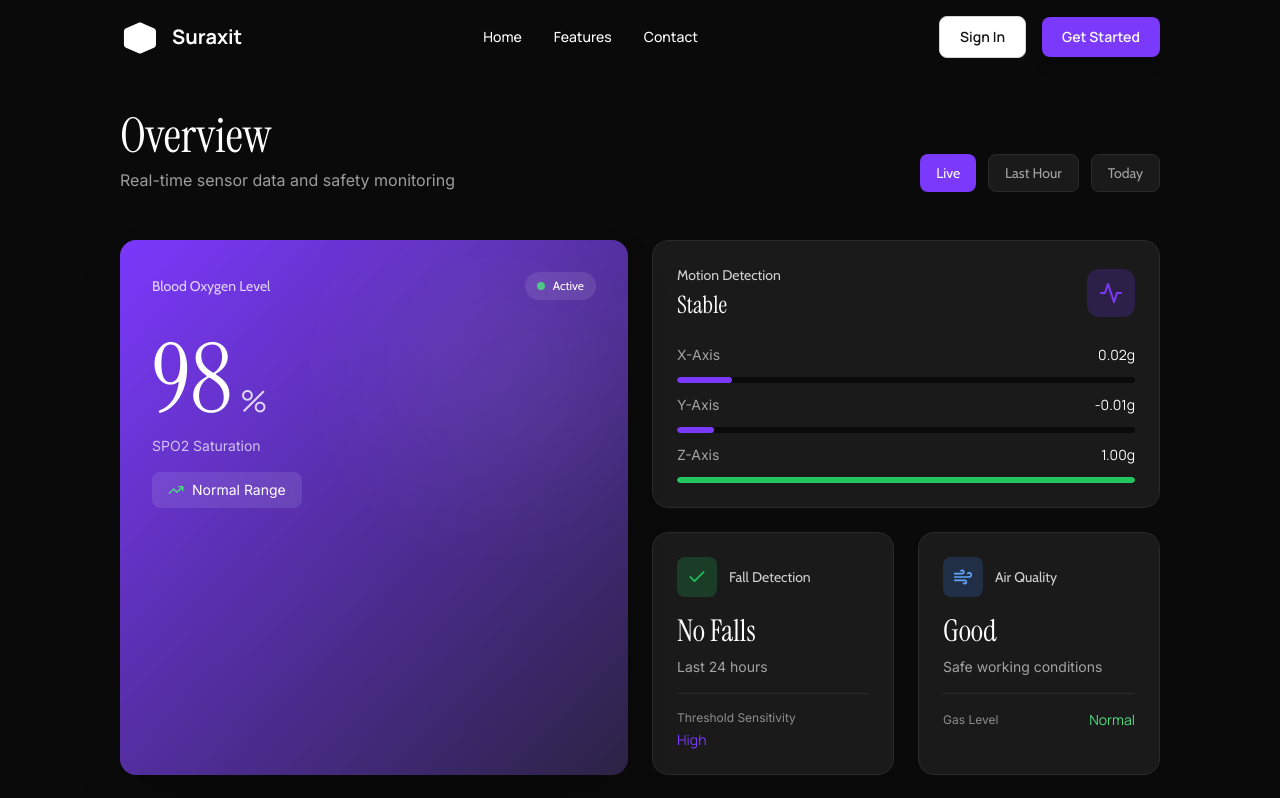
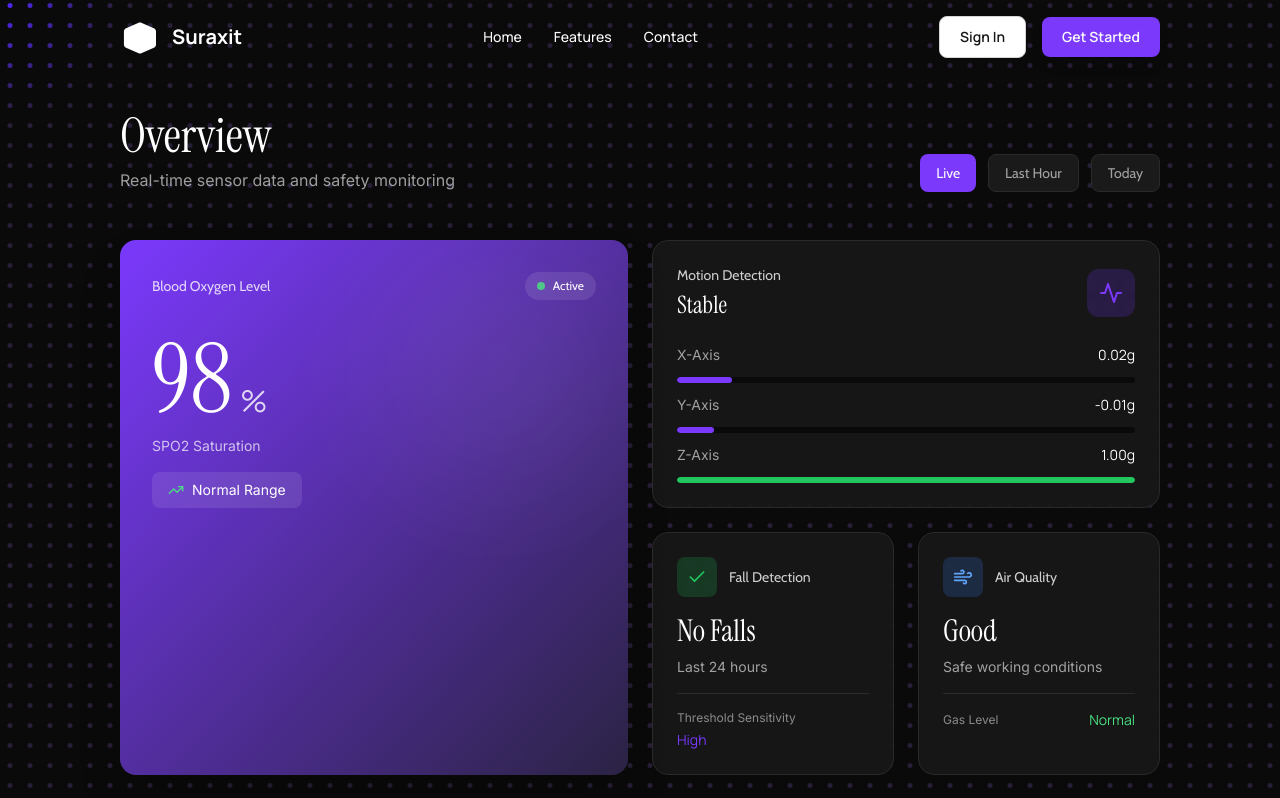
Before and after one commit to lavanyajain14/Suraxit, a React (Vite) app in the folder software/: page /dashboard in a window 1280 px wide. Shown: the top 798 px of the page. Built offline with nearby package versions, Linux system fonts and the light colour scheme.

Commit message:
feat-background added

```diff
--- a/software/package.json
+++ b/software/package.json
@@ -9,10 +9,11 @@
     "preview": "vite preview"
   },
   "dependencies": {
+    "gsap": "^3.14.2",
+    "lucide-react": "^0.292.0",
     "react": "^18.2.0",
     "react-dom": "^18.2.0",
-    "react-router-dom": "^6.21.0",
-    "lucide-react": "^0.292.0"
+    "react-router-dom": "^6.21.0"
   },
   "devDependencies": {
     "@types/react": "^18.2.43",
--- /dev/null
+++ b/software/src/components/DotGrid.css
@@ -0,0 +1,17 @@
+.dot-grid {
+  position: absolute;
+  inset: 0;
+  overflow: hidden;
+}
+
+.dot-grid__wrap {
+  width: 100%;
+  height: 100%;
+  position: relative;
+}
+
+.dot-grid__canvas {
+  display: block;
+  width: 100%;
+  height: 100%;
+}
--- /dev/null
+++ b/software/src/components/DotGrid.jsx
@@ -0,0 +1,273 @@
+import { useRef, useEffect, useCallback, useMemo } from 'react';
+import { gsap } from 'gsap';
+
+import './DotGrid.css';
+
+const throttle = (func, limit) => {
+  let lastCall = 0;
+  return function (...args) {
+    const now = performance.now();
+    if (now - lastCall >= limit) {
+      lastCall = now;
+      func.apply(this, args);
+    }
+  };
+};
+
+function hexToRgb(hex) {
+  const m = hex.match(/^#?([a-f\d]{2})([a-f\d]{2})([a-f\d]{2})$/i);
+  if (!m) return { r: 0, g: 0, b: 0 };
+  return {
+    r: parseInt(m[1], 16),
+    g: parseInt(m[2], 16),
+    b: parseInt(m[3], 16)
+  };
+}
+
+const DotGrid = ({
+  dotSize = 16,
+  gap = 32,
+  baseColor = '#5227FF',
+  activeColor = '#5227FF',
+  proximity = 150,
+  speedTrigger = 100,
+  shockRadius = 250,
+  shockStrength = 5,
+  maxSpeed = 5000,
+  resistance = 750,
+  returnDuration = 1.5,
+  className = '',
+  style
+}) => {
+  const wrapperRef = useRef(null);
+  const canvasRef = useRef(null);
+  const dotsRef = useRef([]);
+  const pointerRef = useRef({
+    x: 0,
+    y: 0,
+    vx: 0,
+    vy: 0,
+    speed: 0,
+    lastTime: 0,
+    lastX: 0,
+    lastY: 0
+  });
+
+  const baseRgb = useMemo(() => hexToRgb(baseColor), [baseColor]);
+  const activeRgb = useMemo(() => hexToRgb(activeColor), [activeColor]);
+
+  const circlePath = useMemo(() => {
+    if (typeof window === 'undefined' || !window.Path2D) return null;
+
+    const p = new window.Path2D();
+    p.arc(0, 0, dotSize / 2, 0, Math.PI * 2);
+    return p;
+  }, [dotSize]);
+
+  const buildGrid = useCallback(() => {
+    const wrap = wrapperRef.current;
+    const canvas = canvasRef.current;
+    if (!wrap || !canvas) return;
+
+    const { width, height } = wrap.getBoundingClientRect();
+    const dpr = window.devicePixelRatio || 1;
+
+    canvas.width = width * dpr;
+    canvas.height = height * dpr;
+    canvas.style.width = `${width}px`;
+    canvas.style.height = `${height}px`;
+    const ctx = canvas.getContext('2d');
+    if (ctx) ctx.scale(dpr, dpr);
+
+    const cols = Math.floor((width + gap) / (dotSize + gap));
+    const rows = Math.floor((height + gap) / (dotSize + gap));
+    const cell = dotSize + gap;
+
+    const gridW = cell * cols - gap;
+    const gridH = cell * rows - gap;
+
+    const extraX = width - gridW;
+    const extraY = height - gridH;
+
+    const startX = extraX / 2 + dotSize / 2;
+    const startY = extraY / 2 + dotSize / 2;
+
+    const dots = [];
+    for (let y = 0; y < rows; y++) {
+      for (let x = 0; x < cols; x++) {
+        const cx = startX + x * cell;
+        const cy = startY + y * cell;
+        dots.push({ cx, cy, xOffset: 0, yOffset: 0, _inertiaApplied: false });
+      }
+    }
+    dotsRef.current = dots;
+  }, [dotSize, gap]);
+
+  /* ── render loop ── */
+  useEffect(() => {
+    if (!circlePath) return;
+
+    let rafId;
+    const proxSq = proximity * proximity;
+
+    const draw = () => {
+      const canvas = canvasRef.current;
+      if (!canvas) return;
+      const ctx = canvas.getContext('2d');
+      if (!ctx) return;
+      ctx.clearRect(0, 0, canvas.width, canvas.height);
+
+      const { x: px, y: py } = pointerRef.current;
+
+      for (const dot of dotsRef.current) {
+        const ox = dot.cx + dot.xOffset;
+        const oy = dot.cy + dot.yOffset;
+        const dx = dot.cx - px;
+        const dy = dot.cy - py;
+        const dsq = dx * dx + dy * dy;
+
+        let fillStyle = baseColor;
+        if (dsq <= proxSq) {
+          const dist = Math.sqrt(dsq);
+          const t = 1 - dist / proximity;
+          const r = Math.round(baseRgb.r + (activeRgb.r - baseRgb.r) * t);
+          const g = Math.round(baseRgb.g + (activeRgb.g - baseRgb.g) * t);
+          const b = Math.round(baseRgb.b + (activeRgb.b - baseRgb.b) * t);
+          fillStyle = `rgb(${r},${g},${b})`;
+        }
+
+        ctx.save();
+        ctx.translate(ox, oy);
+        ctx.fillStyle = fillStyle;
+        ctx.fill(circlePath);
+        ctx.restore();
+      }
+
+      rafId = requestAnimationFrame(draw);
+    };
+
+    draw();
+    return () => cancelAnimationFrame(rafId);
+  }, [proximity, baseColor, activeRgb, baseRgb, circlePath]);
+
+  /* ── resize handling ── */
+  useEffect(() => {
+    buildGrid();
+    let ro = null;
+    if ('ResizeObserver' in window) {
+      ro = new ResizeObserver(buildGrid);
+      wrapperRef.current && ro.observe(wrapperRef.current);
+    } else {
+      window.addEventListener('resize', buildGrid);
+    }
+    return () => {
+      if (ro) ro.disconnect();
+      else window.removeEventListener('resize', buildGrid);
+    };
+  }, [buildGrid]);
+
+  /* ── pointer interaction ── */
+  useEffect(() => {
+    const resistanceFactor = 1000 / resistance;
+
+    const applyPush = (dot, pushX, pushY) => {
+      dot._inertiaApplied = true;
+      gsap.killTweensOf(dot);
+
+      const targetX = pushX * resistanceFactor;
+      const targetY = pushY * resistanceFactor;
+
+      gsap.to(dot, {
+        xOffset: targetX,
+        yOffset: targetY,
+        duration: 0.3,
+        ease: 'power2.out',
+        onComplete: () => {
+          gsap.to(dot, {
+            xOffset: 0,
+            yOffset: 0,
+            duration: returnDuration,
+            ease: 'elastic.out(1,0.75)',
+            onComplete: () => {
+              dot._inertiaApplied = false;
+            }
+          });
+        }
+      });
+    };
+
+    const onMove = (e) => {
+      const now = performance.now();
+      const pr = pointerRef.current;
+      const dt = pr.lastTime ? now - pr.lastTime : 16;
+      const dx = e.clientX - pr.lastX;
+      const dy = e.clientY - pr.lastY;
+      let vx = (dx / dt) * 1000;
+      let vy = (dy / dt) * 1000;
+      let speed = Math.hypot(vx, vy);
+      if (speed > maxSpeed) {
+        const scale = maxSpeed / speed;
+        vx *= scale;
+        vy *= scale;
+        speed = maxSpeed;
+      }
+      pr.lastTime = now;
+      pr.lastX = e.clientX;
+      pr.lastY = e.clientY;
+      pr.vx = vx;
+      pr.vy = vy;
+      pr.speed = speed;
+
+      const canvas = canvasRef.current;
+      if (!canvas) return;
+      const rect = canvas.getBoundingClientRect();
+      pr.x = e.clientX - rect.left;
+      pr.y = e.clientY - rect.top;
+
+      for (const dot of dotsRef.current) {
+        const dist = Math.hypot(dot.cx - pr.x, dot.cy - pr.y);
+        if (speed > speedTrigger && dist < proximity && !dot._inertiaApplied) {
+          const pushX = dot.cx - pr.x + vx * 0.005;
+          const pushY = dot.cy - pr.y + vy * 0.005;
+          applyPush(dot, pushX, pushY);
+        }
+      }
+    };
+
+    const onClick = (e) => {
+      const canvas = canvasRef.current;
+      if (!canvas) return;
+      const rect = canvas.getBoundingClientRect();
+      const cx = e.clientX - rect.left;
+      const cy = e.clientY - rect.top;
+      for (const dot of dotsRef.current) {
+        const dist = Math.hypot(dot.cx - cx, dot.cy - cy);
+        if (dist < shockRadius && !dot._inertiaApplied) {
+          const falloff = Math.max(0, 1 - dist / shockRadius);
+          const pushX = (dot.cx - cx) * shockStrength * falloff;
+          const pushY = (dot.cy - cy) * shockStrength * falloff;
+          applyPush(dot, pushX, pushY);
+        }
+      }
+    };
+
+    const throttledMove = throttle(onMove, 50);
+    window.addEventListener('mousemove', throttledMove, { passive: true });
+    window.addEventListener('click', onClick);
+
+    return () => {
+      window.removeEventListener('mousemove', throttledMove);
+      window.removeEventListener('click', onClick);
+    };
+  }, [maxSpeed, speedTrigger, proximity, resistance, returnDuration, shockRadius, shockStrength]);
+
+  return (
+    <section className={`dot-grid ${className}`} style={style}>
+      <div ref={wrapperRef} className="dot-grid__wrap">
+        <canvas ref={canvasRef} className="dot-grid__canvas" />
+      </div>
+    </section>
+  );
+};
+
+export default DotGrid;
--- a/software/src/pages/Dashboard.jsx
+++ b/software/src/pages/Dashboard.jsx
@@ -1,12 +1,28 @@
 import { ArrowUpRight, Activity, Wind, Droplet, AlertTriangle, Check, X, TrendingUp, Radio } from 'lucide-react'
 import Navbar from '../components/Navbar'
+import DotGrid from '../components/DotGrid'
 
 const Dashboard = () => {
   return (
-    <div className="min-h-screen bg-[#0a0a0a]">
+    <div className="relative min-h-screen bg-[#0a0a0a]">
+      {/* DotGrid Background */}
+      <div className="absolute inset-0 z-0">
+        <DotGrid
+          dotSize={5}
+          gap={15}
+          baseColor="#271E37"
+          activeColor="#5227FF"
+          proximity={120}
+          shockRadius={250}
+          shockStrength={5}
+          resistance={750}
+          returnDuration={1.5}
+        />
+      </div>
+
       <Navbar />
 
-      <div className="max-w-[1440px] mx-auto px-6 md:px-[120px] pt-28 pb-12">
+      <div className="relative z-10 max-w-[1440px] mx-auto px-6 md:px-[120px] pt-28 pb-12">
         {/* Dashboard Header */}
         <div className="flex flex-col md:flex-row md:items-end md:justify-between mb-8 md:mb-12">
           <div>
@@ -49,7 +65,7 @@
                 </div>
                 <p className="font-inter text-sm text-white/70 mt-2">SPO2 Saturation</p>
               </div>
-              <div className="flex items-center gap-2 px-4 py-2 bg-white/10 backdrop-blur rounded-lg inline-flex">
+              <div className="inline-flex items-center gap-2 px-4 py-2 bg-white/10 backdrop-blur rounded-lg">
                 <TrendingUp size={16} className="text-green-400" />
                 <span className="font-inter text-sm text-white">Normal Range</span>
               </div>
@@ -57,7 +73,7 @@
           </div>
 
           {/* Accelerometer Activity */}
-          <div className="lg:col-span-2 bg-[#1a1a1a] border border-[#2a2a2a] rounded-2xl p-6 hover:border-primary/30 transition-all duration-300">
+          <div className="lg:col-span-2 bg-[#1a1a1a]/80 backdrop-blur-sm border border-[#2a2a2a] rounded-2xl p-6 hover:border-primary/30 transition-all duration-300">
             <div className="flex items-center justify-between mb-4">
               <div>
                 <h3 className="font-cabin text-sm text-white/80 mb-1">Motion Detection</h3>
@@ -93,7 +109,7 @@
           </div>
 
           {/* Fall Detection Status */}
-          <div className="bg-[#1a1a1a] border border-[#2a2a2a] rounded-2xl p-6 hover:border-green-500/30 transition-all duration-300">
+          <div className="bg-[#1a1a1a]/80 backdrop-blur-sm border border-[#2a2a2a] rounded-2xl p-6 hover:border-green-500/30 transition-all duration-300">
             <div className="flex items-center gap-3 mb-4">
               <div className="w-10 h-10 bg-green-500/20 rounded-lg flex items-center justify-center">
                 <Check size={20} className="text-green-500" />
@@ -109,7 +125,7 @@
           </div>
 
           {/* Environmental Monitor */}
-          <div className="bg-[#1a1a1a] border border-[#2a2a2a] rounded-2xl p-6 hover:border-primary/30 transition-all duration-300">
+          <div className="bg-[#1a1a1a]/80 backdrop-blur-sm border border-[#2a2a2a] rounded-2xl p-6 hover:border-primary/30 transition-all duration-300">
             <div className="flex items-center gap-3 mb-4">
               <div className="w-10 h-10 bg-blue-500/20 rounded-lg flex items-center justify-center">
                 <Wind size={20} className="text-blue-400" />
@@ -127,7 +143,7 @@
           </div>
 
           {/* Recent Alerts */}
-          <div className="lg:col-span-2 bg-[#1a1a1a] border border-[#2a2a2a] rounded-2xl p-6 hover:border-primary/30 transition-all duration-300">
+          <div className="lg:col-span-2 bg-[#1a1a1a]/80 backdrop-blur-sm border border-[#2a2a2a] rounded-2xl p-6 hover:border-primary/30 transition-all duration-300">
             <div className="flex items-center justify-between mb-6">
               <h3 className="font-cabin text-base text-white">Recent Alerts</h3>
               <span className="font-inter text-xs text-white/60">Last 24 hours</span>
@@ -161,7 +177,7 @@
           </div>
 
           {/* Device Status Grid */}
-          <div className="lg:col-span-2 bg-[#1a1a1a] border border-[#2a2a2a] rounded-2xl p-6 hover:border-primary/30 transition-all duration-300">
+          <div className="lg:col-span-2 bg-[#1a1a1a]/80 backdrop-blur-sm border border-[#2a2a2a] rounded-2xl p-6 hover:border-primary/30 transition-all duration-300">
             <h3 className="font-cabin text-base text-white mb-6">Device Status</h3>
             <div className="grid grid-cols-2 gap-4">
               <div className="p-4 bg-[#0a0a0a] rounded-xl">
@@ -200,7 +216,7 @@
           </div>
 
           {/* Quick Actions */}
-          <div className="lg:col-span-4 bg-[#1a1a1a] border border-[#2a2a2a] rounded-2xl p-6 hover:border-primary/30 transition-all duration-300">
+          <div className="lg:col-span-4 bg-[#1a1a1a]/80 backdrop-blur-sm border border-[#2a2a2a] rounded-2xl p-6 hover:border-primary/30 transition-all duration-300">
             <h3 className="font-cabin text-base text-white mb-6">Quick Actions</h3>
             <div className="grid grid-cols-1 md:grid-cols-3 gap-4">
               <button className="p-4 bg-accent rounded-xl font-cabin text-sm text-white hover:bg-accent/80 transition-colors text-left flex items-center justify-between group">
```
Also changed, not shown: software/src/pages/Landing.jsx (+16 -14 lines), 1 other file (tests, documents, lock files or other folders).
